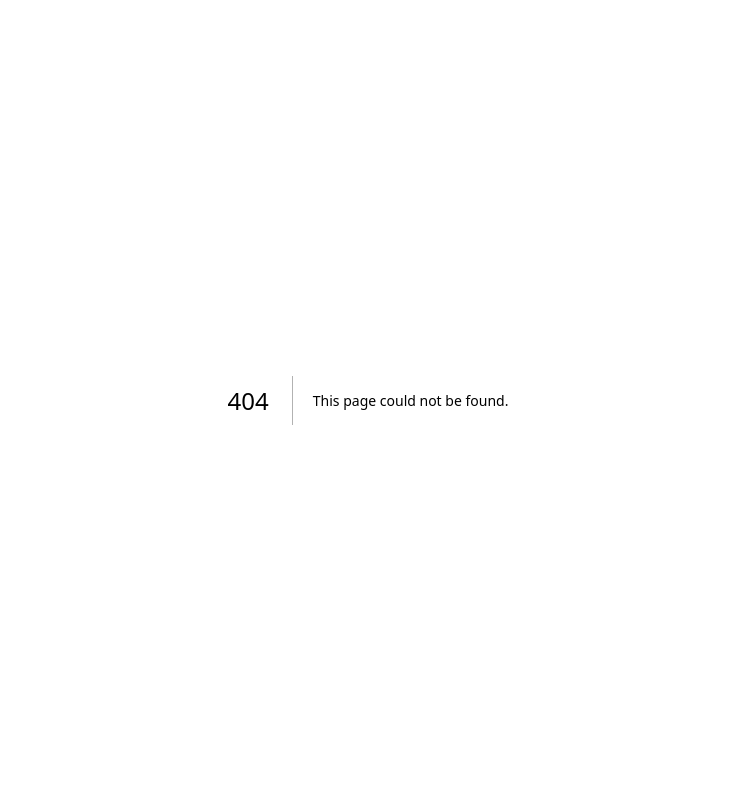
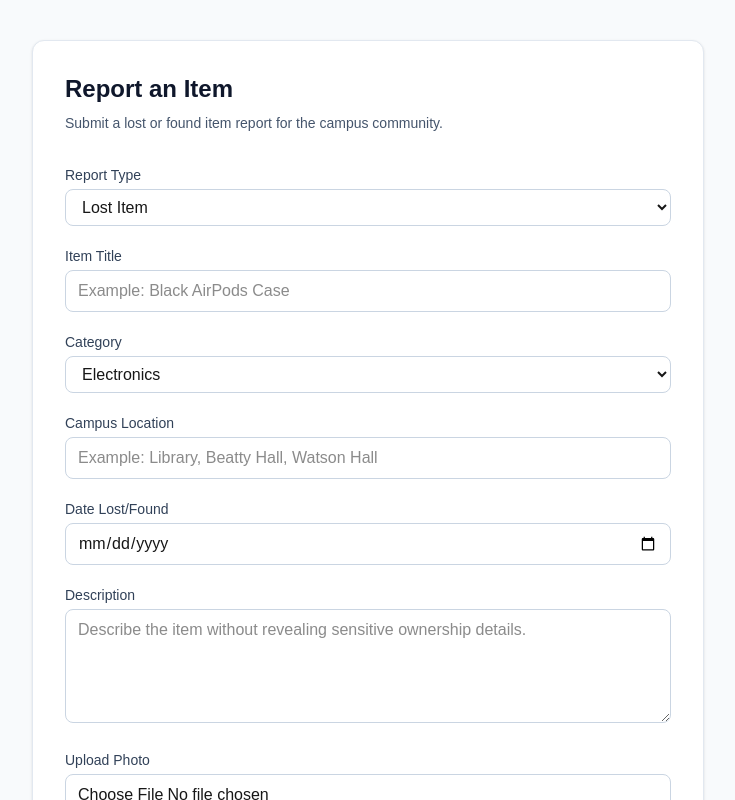
Before and after one commit to dvdkt1/campusfind, a Next.js app: page /report in a window 1280 px wide. Before the commit this address had no page. Shown: the top 800 px of the page, without its empty margins (272-1007 px from the left). Built offline with nearby package versions, Linux system fonts and the light colour scheme.

Commit message:
Initialized CampusFind frontend

```diff
--- /dev/null
+++ b/src/app/browse/page.tsx
@@ -0,0 +1,85 @@
+import { mockItems } from "@/lib/mockItems";
+
+export default function BrowsePage() {
+  return (
+    <main className="min-h-screen bg-slate-50 px-6 py-10">
+      <section className="mx-auto max-w-6xl">
+        <div className="flex flex-col justify-between gap-4 md:flex-row md:items-end">
+          <div>
+            <h1 className="text-2xl font-bold text-slate-900">
+              Browse Lost & Found Listings
+            </h1>
+            <p className="mt-2 text-sm text-slate-600">
+              Search and filter campus item reports.
+            </p>
+          </div>
+
+          <input
+            type="text"
+            placeholder="Search by keyword..."
+            className="rounded-lg border border-slate-300 px-3 py-2 md:w-80"
+          />
+        </div>
+
+        <div className="mt-6 grid gap-4 md:grid-cols-4">
+          <select className="rounded-lg border border-slate-300 px-3 py-2">
+            <option>All Types</option>
+            <option>Lost</option>
+            <option>Found</option>
+          </select>
+
+          <select className="rounded-lg border border-slate-300 px-3 py-2">
+            <option>All Categories</option>
+            <option>Electronics</option>
+            <option>School Supplies</option>
+            <option>Clothing</option>
+            <option>Keys/ID</option>
+            <option>Personal Item</option>
+          </select>
+
+          <input
+            type="text"
+            placeholder="Location"
+            className="rounded-lg border border-slate-300 px-3 py-2"
+          />
+
+          <input
+            type="date"
+            className="rounded-lg border border-slate-300 px-3 py-2"
+          />
+        </div>
+
+        <div className="mt-8 grid gap-6 md:grid-cols-2 lg:grid-cols-3">
+          {mockItems.map((item) => (
+            <article
+              key={item.id}
+              className="rounded-xl border border-slate-200 bg-white p-5 shadow-sm"
+            >
+              <div className="flex items-center justify-between">
+                <span className="rounded-full bg-slate-100 px-3 py-1 text-xs font-medium uppercase text-slate-700">
+                  {item.type}
+                </span>
+
+                <span className="text-xs text-slate-500">{item.status}</span>
+              </div>
+
+              <h2 className="mt-4 text-lg font-semibold text-slate-900">
+                {item.title}
+              </h2>
+
+              <p className="mt-2 text-sm text-slate-600">
+                {item.description}
+              </p>
+
+              <div className="mt-4 space-y-1 text-sm text-slate-500">
+                <p>Category: {item.category}</p>
+                <p>Location: {item.location}</p>
+                <p>Date: {item.date}</p>
+              </div>
+            </article>
+          ))}
+        </div>
+      </section>
+    </main>
+  );
+}
--- a/src/app/page.tsx
+++ b/src/app/page.tsx
@@ -1,65 +1,64 @@
-import Image from "next/image";
+import Link from "next/link";
 
-export default function Home() {
+export default function HomePage() {
   return (
-    <div className="flex flex-col flex-1 items-center justify-center bg-zinc-50 font-sans dark:bg-black">
-      <main className="flex flex-1 w-full max-w-3xl flex-col items-center justify-between py-32 px-16 bg-white dark:bg-black sm:items-start">
-        <Image
-          className="dark:invert"
-          src="/next.svg"
-          alt="Next.js logo"
-          width={100}
-          height={20}
-          priority
+    <main className="min-h-screen bg-slate-50 px-6 py-16">
+      <section className="mx-auto max-w-4xl text-center">
+        <h1 className="text-4xl font-bold tracking-tight text-slate-900">
+          CampusFind
+        </h1>
+
+        <p className="mt-4 text-lg text-slate-600">
+          A campus lost-and-found platform for reporting, searching, and matching
+          lost or found items.
+        </p>
+
+        <div className="mt-8 flex justify-center gap-4">
+          <Link
+            href="/report"
+            className="rounded-lg bg-slate-900 px-5 py-3 text-white hover:bg-slate-700"
+          >
+            Report an Item
+          </Link>
+
+          <Link
+            href="/browse"
+            className="rounded-lg border border-slate-300 px-5 py-3 text-slate-900 hover:bg-white"
+          >
+            Browse Listings
+          </Link>
+        </div>
+      </section>
+
+      <section className="mx-auto mt-16 grid max-w-5xl gap-6 md:grid-cols-3">
+        <FeatureCard
+          title="Post lost or found items"
+          description="Submit item details such as title, category, location, date, and description."
         />
-        <div className="flex flex-col items-center gap-6 text-center sm:items-start sm:text-left">
-          <h1 className="max-w-xs text-3xl font-semibold leading-10 tracking-tight text-black dark:text-zinc-50">
-            To get started, edit the page.tsx file.
-          </h1>
-          <p className="max-w-md text-lg leading-8 text-zinc-600 dark:text-zinc-400">
-            Looking for a starting point or more instructions? Head over to{" "}
-            <a
-              href="https://vercel.com/templates?framework=next.js&utm_source=create-next-app&utm_medium=appdir-template-tw&utm_campaign=create-next-app"
-              className="font-medium text-zinc-950 dark:text-zinc-50"
-            >
-              Templates
-            </a>{" "}
-            or the{" "}
-            <a
-              href="https://nextjs.org/learn?utm_source=create-next-app&utm_medium=appdir-template-tw&utm_campaign=create-next-app"
-              className="font-medium text-zinc-950 dark:text-zinc-50"
-            >
-              Learning
-            </a>{" "}
-            center.
-          </p>
-        </div>
-        <div className="flex flex-col gap-4 text-base font-medium sm:flex-row">
-          <a
-            className="flex h-12 w-full items-center justify-center gap-2 rounded-full bg-foreground px-5 text-background transition-colors hover:bg-[#383838] dark:hover:bg-[#ccc] md:w-[158px]"
-            href="https://vercel.com/new?utm_source=create-next-app&utm_medium=appdir-template-tw&utm_campaign=create-next-app"
-            target="_blank"
-            rel="noopener noreferrer"
-          >
-            <Image
-              className="dark:invert"
-              src="/vercel.svg"
-              alt="Vercel logomark"
-              width={16}
-              height={16}
-            />
-            Deploy Now
-          </a>
-          <a
-            className="flex h-12 w-full items-center justify-center rounded-full border border-solid border-black/[.08] px-5 transition-colors hover:border-transparent hover:bg-black/[.04] dark:border-white/[.145] dark:hover:bg-[#1a1a1a] md:w-[158px]"
-            href="https://nextjs.org/docs?utm_source=create-next-app&utm_medium=appdir-template-tw&utm_campaign=create-next-app"
-            target="_blank"
-            rel="noopener noreferrer"
-          >
-            Documentation
-          </a>
-        </div>
-      </main>
+        <FeatureCard
+          title="Search campus listings"
+          description="Filter by lost/found status, category, location, and keywords."
+        />
+        <FeatureCard
+          title="Find possible matches"
+          description="Match lost and found reports using item details and similarity scoring."
+        />
+      </section>
+    </main>
+  );
+}
+
+function FeatureCard({
+  title,
+  description,
+}: {
+  title: string;
+  description: string;
+}) {
+  return (
+    <div className="rounded-xl border border-slate-200 bg-white p-6 shadow-sm">
+      <h2 className="font-semibold text-slate-900">{title}</h2>
+      <p className="mt-2 text-sm text-slate-600">{description}</p>
     </div>
   );
 }
--- /dev/null
+++ b/src/app/report/page.tsx
@@ -0,0 +1,99 @@
+export default function ReportItemPage() {
+  return (
+    <main className="min-h-screen bg-slate-50 px-6 py-10">
+      <section className="mx-auto max-w-2xl rounded-xl border border-slate-200 bg-white p-8 shadow-sm">
+        <h1 className="text-2xl font-bold text-slate-900">Report an Item</h1>
+        <p className="mt-2 text-sm text-slate-600">
+          Submit a lost or found item report for the campus community.
+        </p>
+
+        <form className="mt-8 space-y-5">
+          <div>
+            <label className="block text-sm font-medium text-slate-700">
+              Report Type
+            </label>
+            <select className="mt-1 w-full rounded-lg border border-slate-300 px-3 py-2">
+              <option value="lost">Lost Item</option>
+              <option value="found">Found Item</option>
+            </select>
+          </div>
+
+          <div>
+            <label className="block text-sm font-medium text-slate-700">
+              Item Title
+            </label>
+            <input
+              type="text"
+              placeholder="Example: Black AirPods Case"
+              className="mt-1 w-full rounded-lg border border-slate-300 px-3 py-2"
+            />
+          </div>
+
+          <div>
+            <label className="block text-sm font-medium text-slate-700">
+              Category
+            </label>
+            <select className="mt-1 w-full rounded-lg border border-slate-300 px-3 py-2">
+              <option>Electronics</option>
+              <option>School Supplies</option>
+              <option>Clothing</option>
+              <option>Keys/ID</option>
+              <option>Personal Item</option>
+              <option>Other</option>
+            </select>
+          </div>
+
+          <div>
+            <label className="block text-sm font-medium text-slate-700">
+              Campus Location
+            </label>
+            <input
+              type="text"
+              placeholder="Example: Library, Beatty Hall, Watson Hall"
+              className="mt-1 w-full rounded-lg border border-slate-300 px-3 py-2"
+            />
+          </div>
+
+          <div>
+            <label className="block text-sm font-medium text-slate-700">
+              Date Lost/Found
+            </label>
+            <input
+              type="date"
+              className="mt-1 w-full rounded-lg border border-slate-300 px-3 py-2"
+            />
+          </div>
+
+          <div>
+            <label className="block text-sm font-medium text-slate-700">
+              Description
+            </label>
+            <textarea
+              rows={4}
+              placeholder="Describe the item without revealing sensitive ownership details."
+              className="mt-1 w-full rounded-lg border border-slate-300 px-3 py-2"
+            />
+          </div>
+
+          <div>
+            <label className="block text-sm font-medium text-slate-700">
+              Upload Photo
+            </label>
+            <input
+              type="file"
+              accept="image/*"
+              className="mt-1 w-full rounded-lg border border-slate-300 px-3 py-2"
+            />
+          </div>
+
+          <button
+            type="button"
+            className="w-full rounded-lg bg-slate-900 px-4 py-3 font-medium text-white hover:bg-slate-700"
+          >
+            Submit Report
+          </button>
+        </form>
+      </section>
+    </main>
+  );
+}
--- /dev/null
+++ b/src/lib/mockItems.ts
@@ -0,0 +1,26 @@
+import type { ItemPost } from "./types";
+
+export const mockItems: ItemPost[] = [
+  {
+    id: "1",
+    type: "lost",
+    title: "Black AirPods Case",
+    description: "Lost near the library. The case has a small scratch on the front.",
+    category: "Electronics",
+    location: "Library",
+    date: "2026-06-01",
+    status: "open",
+    createdAt: "2026-06-01T10:00:00Z",
+  },
+  {
+    id: "2",
+    type: "found",
+    title: "Water Bottle",
+    description: "Blue water bottle found in a classroom.",
+    category: "Personal Item",
+    location: "Beatty Hall",
+    date: "2026-06-01",
+    status: "open",
+    createdAt: "2026-06-01T11:00:00Z",
+  },
+];
--- /dev/null
+++ b/src/lib/types.ts
@@ -0,0 +1,14 @@
+export type ItemType = "lost" | "found";
+
+export type ItemPost = {
+  id: string;
+  type: ItemType;
+  title: string;
+  description: string;
+  category: string;
+  location: string;
+  date: string;
+  imageUrl?: string;
+  status: "open" | "matched" | "resolved";
+  createdAt: string;
+};
```
Also changed, not shown: src/app/dashboard/page.tsx (added), 1 other file (tests, documents, lock files or other folders).
